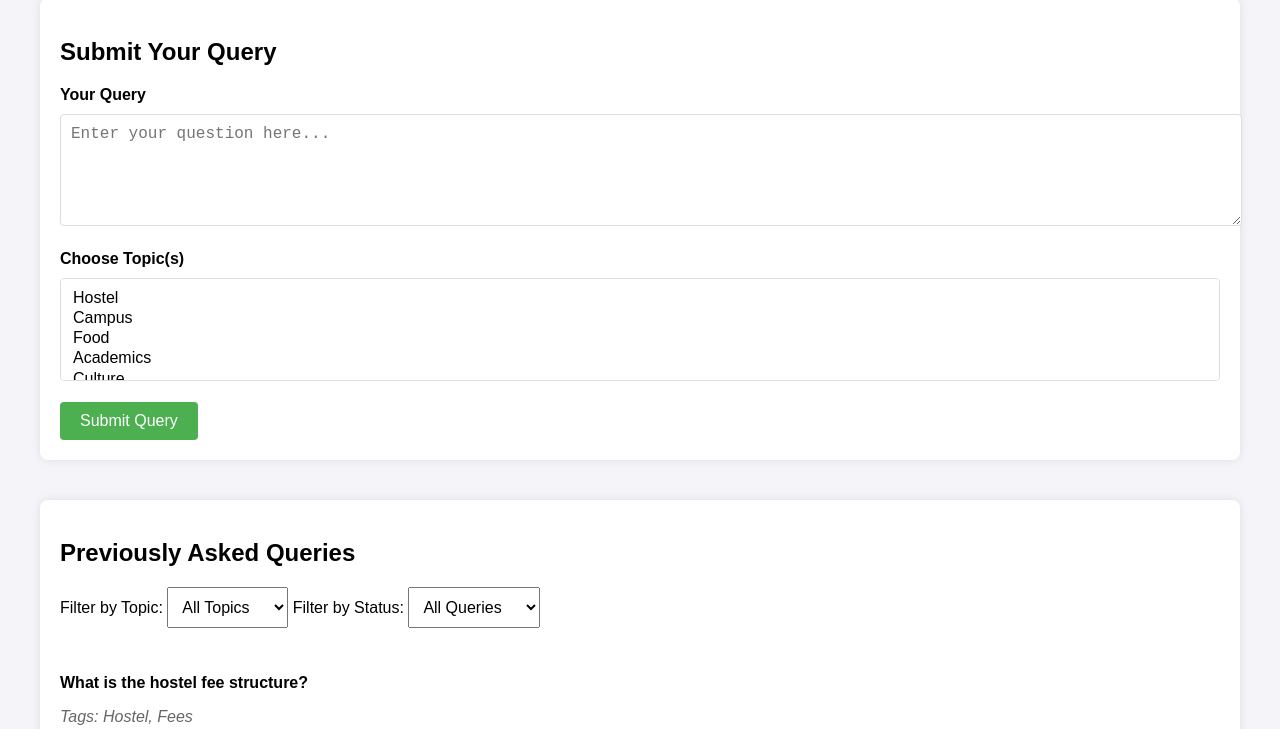
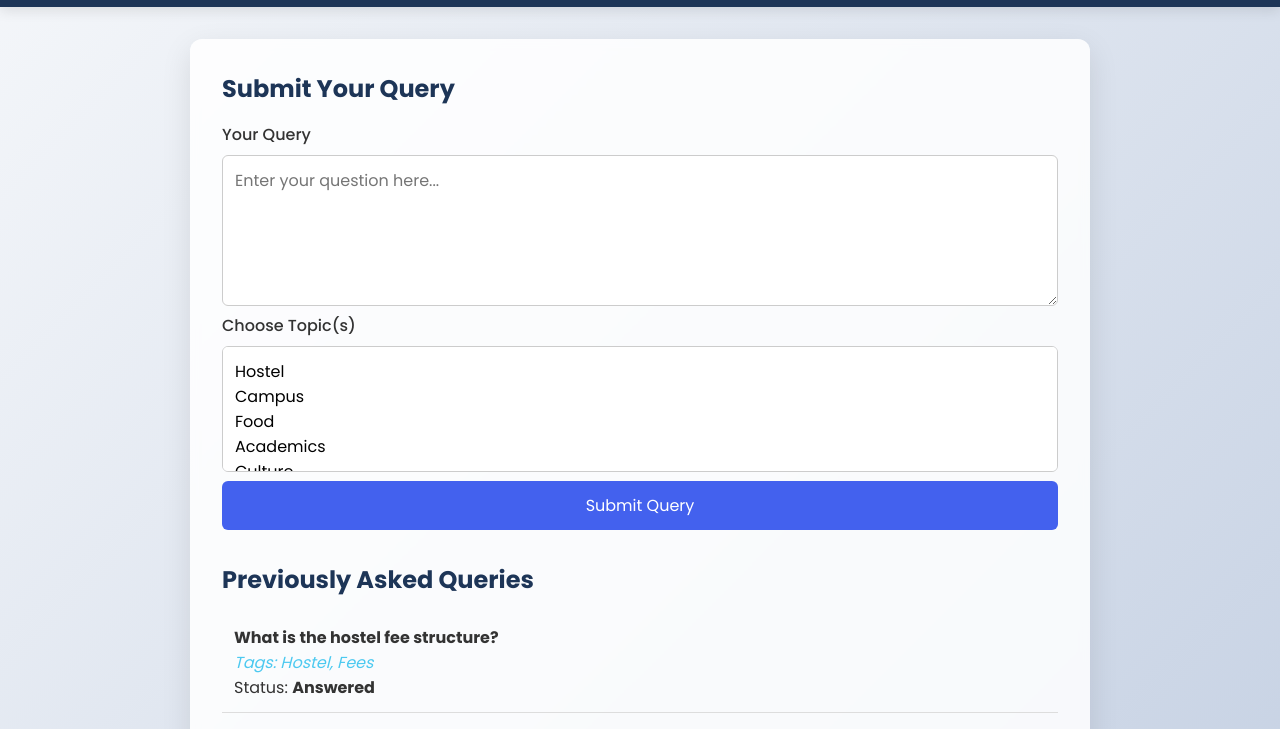
Before and after one commit to prishsha/freshers-faq, a plain HTML site: page fresherportal.html in a window 1280 px wide. Shown: the part 79-808 px from the top of the page. Drawn offline with Linux system fonts and the light colour scheme.

Commit message:
ui added

```diff
--- a/fresherportal.html
+++ b/fresherportal.html
@@ -5,72 +5,85 @@
     <meta name="viewport" content="width=device-width, initial-scale=1.0">
     <title>Freshers' FAQ Portal</title>
     <style>
-        /* Global Styles */
-        body {
-            font-family: Arial, sans-serif;
+        @import url('https://fonts.googleapis.com/css2?family=Poppins:wght@300;400;500;600;700&display=swap');
+
+        * {
             margin: 0;
             padding: 0;
-            background-color: #f4f4f9;
+            box-sizing: border-box;
+            font-family: 'Poppins', sans-serif;
         }
+
+        :root {
+            --primary-color: #4361ee;
+            --secondary-color: #3a0ca3;
+            --accent-color: #4cc9f0;
+            --dark-color: #1d3557;
+            --light-color: #f8f9fa;
+        }
+
+        body {
+            background-color: var(--light-color);
+            color: #333;
+            background-image: linear-gradient(135deg, #f5f7fa 0%, #c3cfe2 100%);
+            min-height: 100vh;
+        }
+
         header {
-            background-color: #4CAF50;
-            padding: 10px;
+            background-color: var(--dark-color);
+            color: white;
+            padding: 1.2rem;
             text-align: center;
-            color: white;
-        }
-        h1 {
-            margin: 0;
+            box-shadow: 0 4px 12px rgba(0, 0, 0, 0.1);
         }
 
         .container {
-            max-width: 1200px;
-            margin: 0 auto;
-            padding: 20px;
+            max-width: 900px;
+            margin: 2rem auto;
+            padding: 2rem;
+            background-color: rgba(255, 255, 255, 0.85);
+            border-radius: 12px;
+            box-shadow: 0 10px 30px rgba(0, 0, 0, 0.1);
+            backdrop-filter: blur(5px);
         }
 
-        /* Form Styles */
-        .query-form {
-            background-color: white;
-            padding: 20px;
-            border-radius: 8px;
-            box-shadow: 0 0 10px rgba(0, 0, 0, 0.1);
-            margin-bottom: 40px;
+        h2 {
+            color: var(--dark-color);
+            margin-bottom: 1rem;
         }
 
-        .query-form label {
-            font-weight: bold;
+        .query-form, .queries-list {
+            margin-bottom: 2rem;
         }
 
-        .query-form input, .query-form select, .query-form textarea {
+        label {
+            font-weight: 500;
+        }
+
+        input, select, textarea, button {
             width: 100%;
-            padding: 10px;
-            margin: 10px 0 20px;
-            border: 1px solid #ddd;
-            border-radius: 4px;
+            padding: 12px;
+            margin-top: 8px;
+            border: 1px solid #ccc;
+            border-radius: 6px;
             font-size: 16px;
         }
 
-        .query-form button {
-            padding: 10px 20px;
-            background-color: #4CAF50;
+        button {
+            background-color: var(--primary-color);
             color: white;
             border: none;
             cursor: pointer;
-            border-radius: 4px;
-            font-size: 16px;
+            transition: background 0.3s ease;
         }
 
-        /* Query Viewing Section */
-        .queries-list {
-            background-color: white;
-            padding: 20px;
-            border-radius: 8px;
-            box-shadow: 0 0 10px rgba(0, 0, 0, 0.1);
+        button:hover {
+            background-color: var(--secondary-color);
         }
 
         .query-item {
+            padding: 12px;
             border-bottom: 1px solid #ddd;
-            padding: 10px 0;
         }
 
         .query-item:last-child {
@@ -79,18 +92,8 @@
 
         .query-item .tags {
             font-style: italic;
-            color: #666;
+            color: var(--accent-color);
         }
-
-        .filters {
-            margin-bottom: 20px;
-        }
-
-        .filters select {
-            padding: 10px;
-            font-size: 16px;
-        }
-
     </style>
 </head>
 <body>
@@ -100,7 +103,6 @@
 </header>
 
 <div class="container">
-
     <!-- Query Submission Form -->
     <section class="query-form">
         <h2>Submit Your Query</h2>
@@ -127,24 +129,6 @@
     <section class="queries-list">
         <h2>Previously Asked Queries</h2>
 
-        <div class="filters">
-            <label for="filterTopic">Filter by Topic:</label>
-            <select id="filterTopic" name="filterTopic">
-                <option value="all">All Topics</option>
-                <option value="hostel">Hostel</option>
-                <option value="food">Food</option>
-                <option value="academics">Academics</option>
-            </select>
-
-            <label for="filterStatus">Filter by Status:</label>
-            <select id="filterStatus" name="filterStatus">
-                <option value="all">All Queries</option>
-                <option value="answered">Answered</option>
-                <option value="unanswered">Unanswered</option>
-            </select>
-        </div>
-
-        <!-- Query List -->
         <div class="query-item">
             <p><strong>What is the hostel fee structure?</strong></p>
             <p class="tags">Tags: Hostel, Fees</p>
@@ -163,7 +147,6 @@
             <p>Status: <strong>Answered</strong></p>
         </div>
     </section>
-
 </div>
 
 </body>
```
